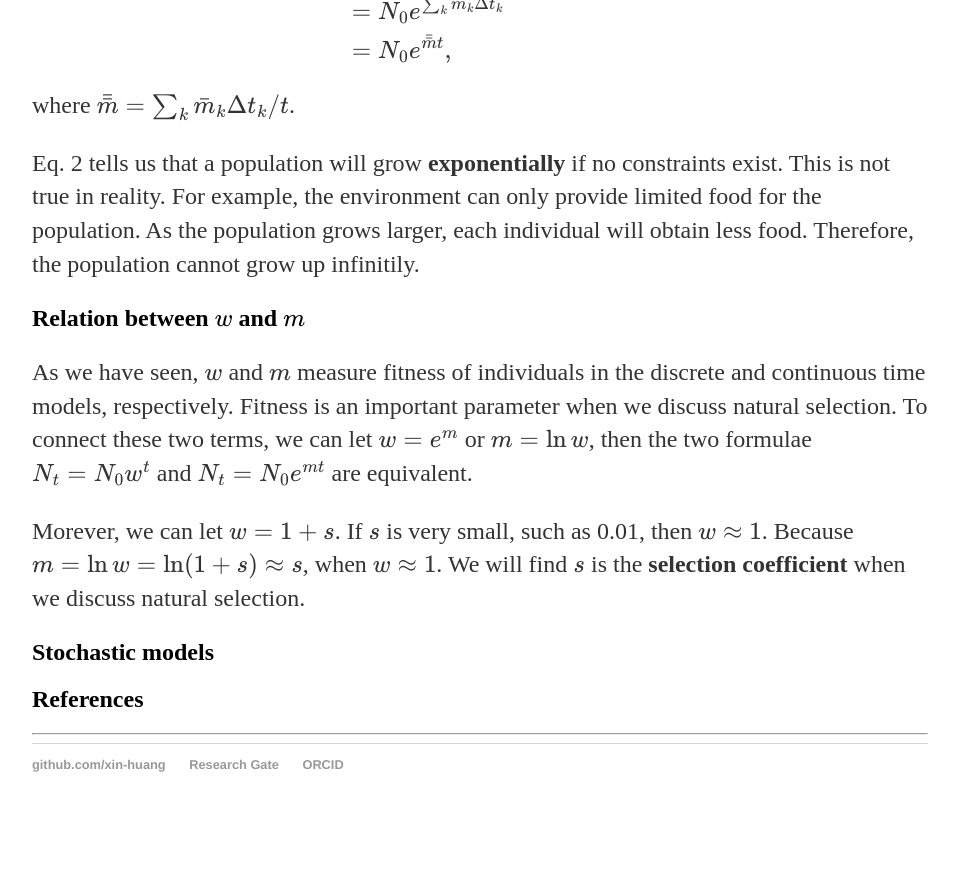
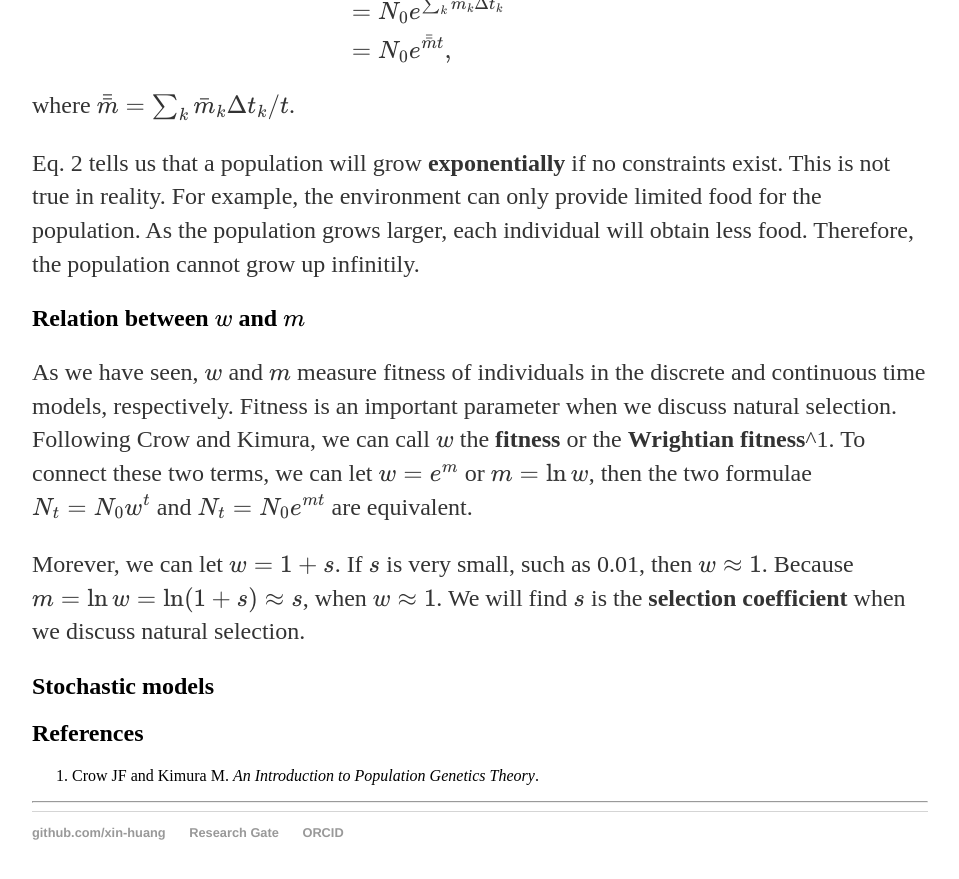
Before and after one commit to xin-huang/xin-huang.github.io, a Jekyll site: the page built from _posts/2017-04-22-population-growth-models.md, in a window 1280 px wide and 900 px high, scrolled down 2913 px. Shown: the top 879 px of the window, without its empty margins (160-1119 px from the left). Built offline with Jekyll 4.4.1, drawn with Linux system fonts in a browser that asks for light colours; formulas are drawn with MathJax 3; comment, search, counter and statistics services are not loaded; before the commit the page ends 3745 px from its top, so only the background shows below that.

Commit message:
Update 2017-04-22-population-growth-models.md

```diff
--- a/_posts/2017-04-22-population-growth-models.md
+++ b/_posts/2017-04-22-population-growth-models.md
@@ -83,10 +83,11 @@ Eq. 2 tells us that a population will grow **exponentially** if no constraints e
 
 ## Relation between $w$ and $m$
 
-As we have seen, $w$ and $m$ measure fitness of individuals in the discrete and continuous time models, respectively. Fitness is an important parameter when we discuss natural selection. To connect these two terms, we can let $w=e^m$ or $m=\ln w$, then the two formulae $N_t=N_0w^t$ and $N_t=N_0e^{mt}$ are equivalent.
+As we have seen, $w$ and $m$ measure fitness of individuals in the discrete and continuous time models, respectively. Fitness is an important parameter when we discuss natural selection. Following Crow and Kimura, we can call $w$ the **fitness** or the **Wrightian fitness**^1. To connect these two terms, we can let $w=e^m$ or $m=\ln w$, then the two formulae $N_t=N_0w^t$ and $N_t=N_0e^{mt}$ are equivalent.
 
 Morever, we can let $w=1+s$. If $s$ is very small, such as 0.01, then $w\approx 1$. Because $m=\ln w=\ln(1+s)\approx s$, when $w\approx 1$. We will find $s$ is the **selection coefficient** when we discuss natural selection.
 
 ## Stochastic models
 
 ## References
+1. Crow JF and Kimura M. *An Introduction to Population Genetics Theory*.
```
